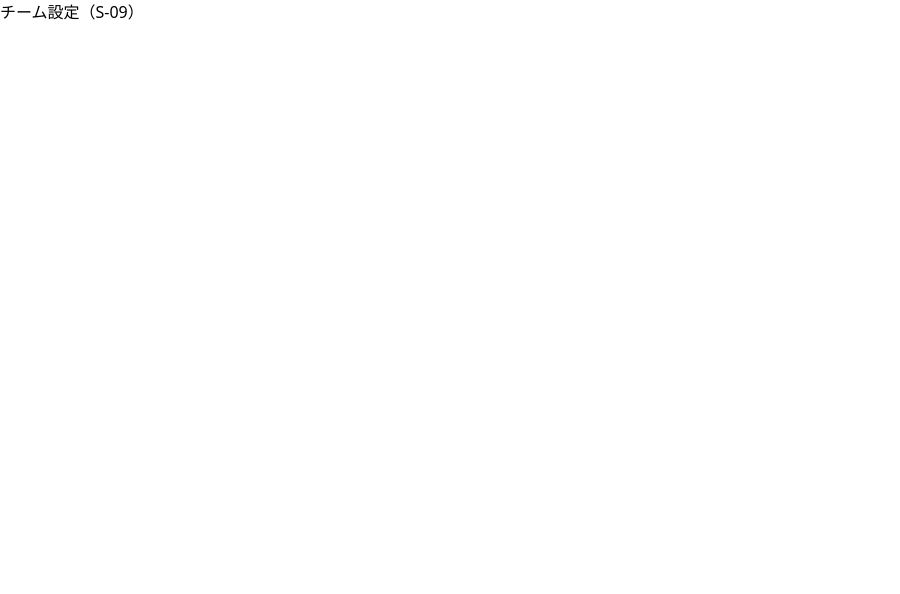
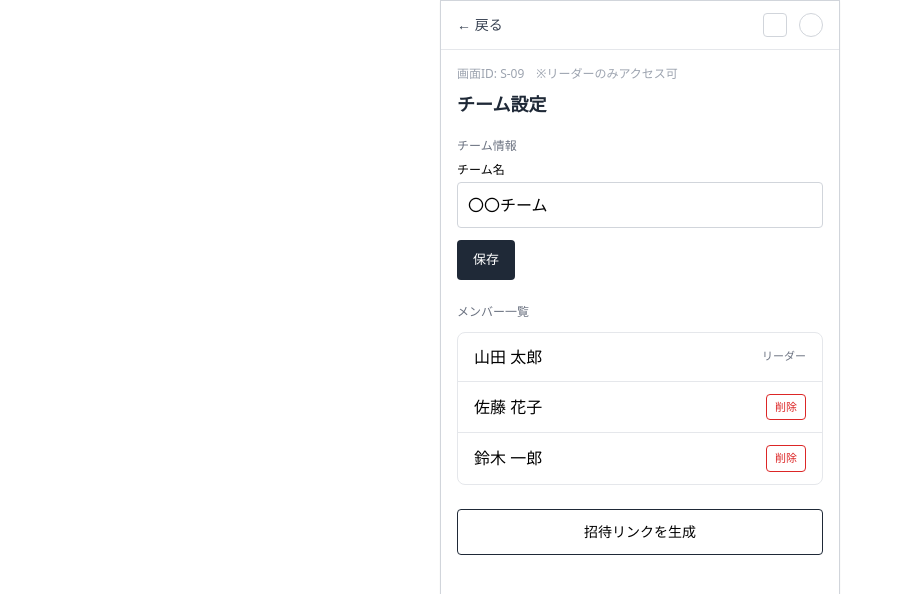
Before and after one commit to Saitekiinc-com/SMART-App, a Next.js app: page /settings/1 in a window 1280 px wide. Shown: the top 594 px of the page, without its empty margins (0-900 px from the left). Built offline with nearby package versions, Linux system fonts and the light colour scheme.

Commit message:
チーム設定画面から招待リンクモーダルを開けるように機能追加

```diff
--- a/app/(app)/settings/[teamId]/page.tsx
+++ b/app/(app)/settings/[teamId]/page.tsx
@@ -1,15 +1,84 @@
+"use client";
 /**
- * S-09: チーム設定
- * TeamSettingsContent（リーダーのみ）
+ * S-09: チーム設定（ワイヤーフレーム準拠）
+ * TeamSettingsContent。リーダーのみ。招待リンク生成で S-10 モーダルを表示
  */
+import Link from "next/link";
+import { use, useState } from "react";
+import { InviteLinkModal } from "@/components/invite/InviteLinkModal";
+
 export default function TeamSettingsPage({
   params,
 }: {
   params: Promise<{ teamId: string }>;
 }) {
+  const { teamId } = use(params);
+  const [showInviteModal, setShowInviteModal] = useState(false);
   return (
-    <main>
-      <p>チーム設定（S-09）</p>
-    </main>
+    <div className="w-full max-w-[400px] min-h-screen mx-auto bg-white border border-gray-300 shadow-sm">
+      {showInviteModal && <InviteLinkModal onClose={() => setShowInviteModal(false)} />}
+      <header className="flex items-center justify-between py-3 px-4 border-b border-gray-200">
+        <Link href={`/dashboard/${teamId}`} className="text-sm text-gray-700">
+          ← 戻る
+        </Link>
+        <div className="flex gap-3">
+          <span className="w-6 h-6 border border-gray-300 rounded" />
+          <span className="w-6 h-6 border border-gray-300 rounded-full" />
+        </div>
+      </header>
+
+      <main className="p-4">
+        <p className="text-xs text-gray-400 mb-2">画面ID: S-09　※リーダーのみアクセス可</p>
+        <h1 className="text-lg font-semibold text-gray-800 mb-5">チーム設定</h1>
+
+        <div className="mb-6">
+          <p className="text-xs text-gray-500 mb-2">チーム情報</p>
+          <div className="mb-3">
+            <label className="block text-xs mb-1">チーム名</label>
+            <input
+              type="text"
+              defaultValue="〇〇チーム"
+              readOnly
+              className="w-full py-2.5 px-2.5 border border-gray-300 rounded box-border"
+            />
+          </div>
+          <button
+            type="button"
+            className="py-2.5 px-4 bg-gray-800 text-white rounded text-[13px]"
+          >
+            保存
+          </button>
+        </div>
+
+        <div className="mb-6">
+          <p className="text-xs text-gray-500 mb-3">メンバー一覧</p>
+          <ul className="list-none p-0 m-0 border border-gray-200 rounded-lg overflow-hidden">
+            <li className="py-3 px-4 border-b border-gray-200 flex justify-between items-center">
+              <span>山田 太郎</span>
+              <span className="text-[11px] text-gray-500">リーダー</span>
+            </li>
+            <li className="py-3 px-4 border-b border-gray-200 flex justify-between items-center">
+              <span>佐藤 花子</span>
+              <button className="py-1 px-2 text-[11px] border border-red-600 text-red-600 rounded bg-white">
+                削除
+              </button>
+            </li>
+            <li className="py-3 px-4 flex justify-between items-center">
+              <span>鈴木 一郎</span>
+              <button className="py-1 px-2 text-[11px] border border-red-600 text-red-600 rounded bg-white">
+                削除
+              </button>
+            </li>
+          </ul>
+        </div>
+
+        <button
+          type="button"
+          className="w-full py-3 bg-white border border-gray-800 rounded text-sm"
+          onClick={() => setShowInviteModal(true)}>
+          招待リンクを生成
+        </button>
+      </main>
+    </div>
   );
 }
```
